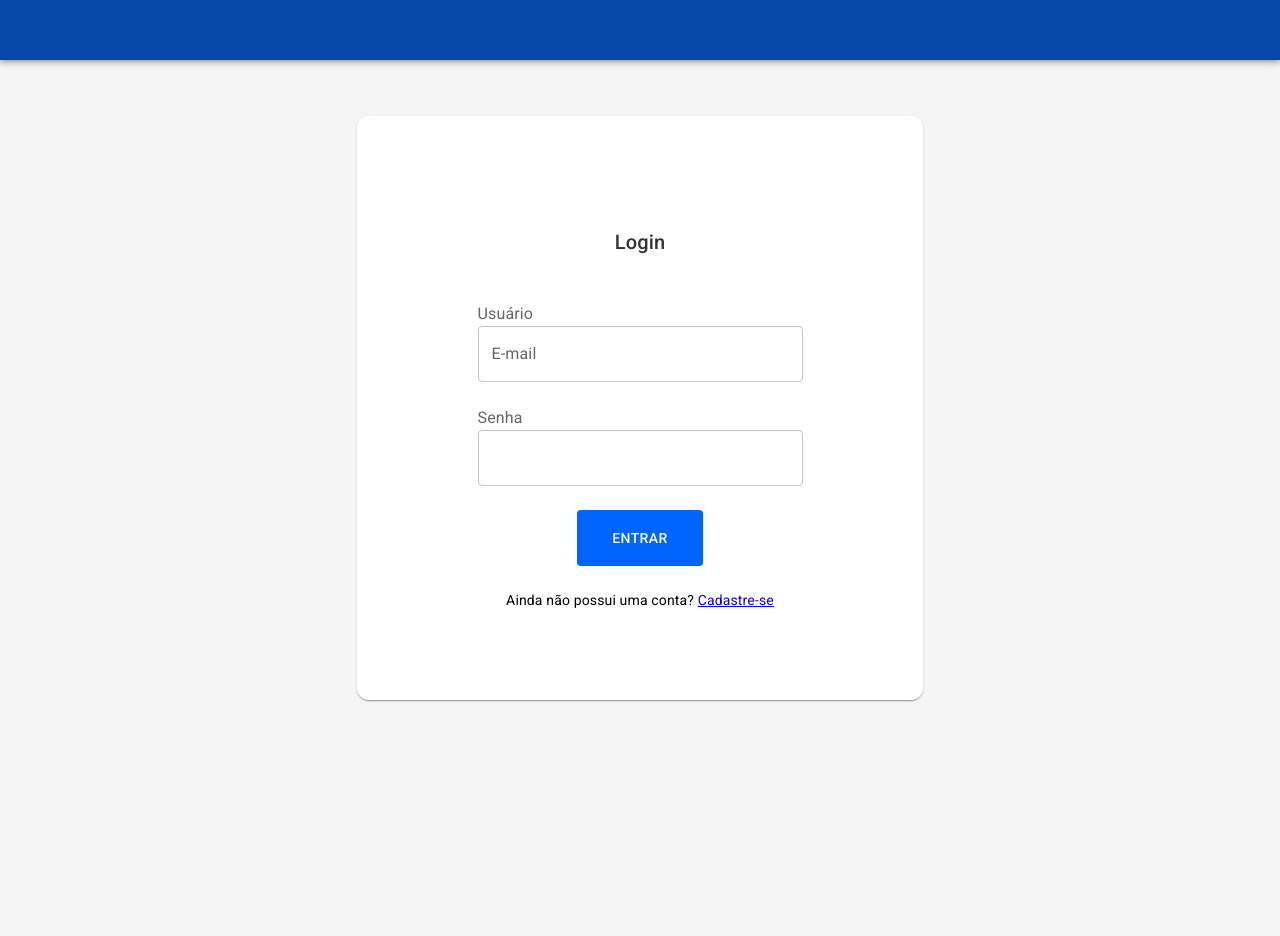
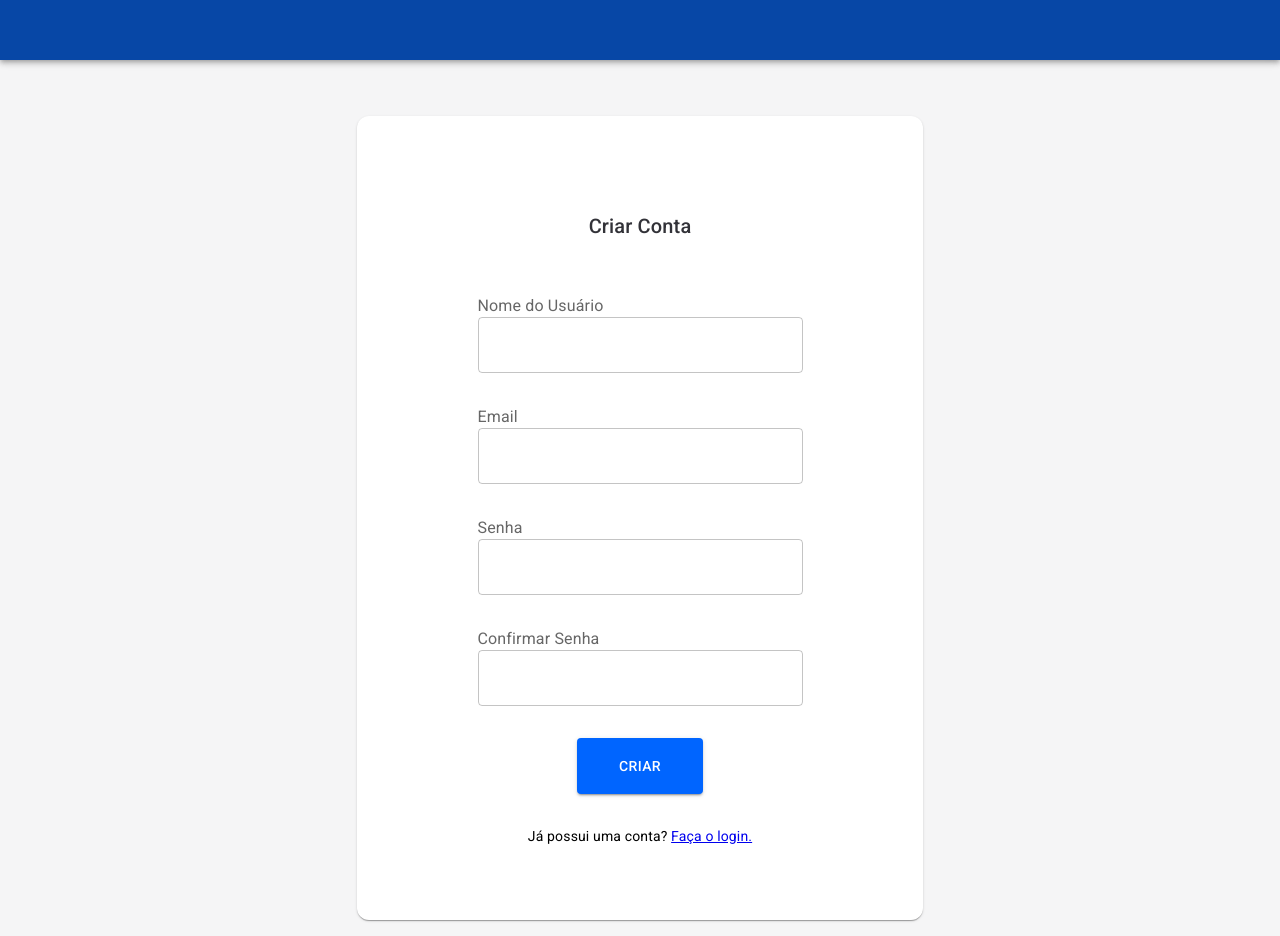
Before and after one commit to lismarreiros/vite-project, a React (Vite) app: page /signup in a window 1280 px wide. Before the commit the page ends 800 px from the top, so only its background shows below. Built offline with nearby package versions, Linux system fonts and the light colour scheme.

Commit message:
rotas ok

```diff
--- a/src/App.tsx
+++ b/src/App.tsx
@@ -5,23 +5,37 @@ import Form from './components/adicionar/Form'
 import NDespesaMobile from './components/detalhes/NDespesaMobile';
 import { Entrar } from './components/auth/Entrar';
 import { AuthProvider } from '../shared/contexts/';
+import Cadastrar from './components/auth/Cadastrar';
 
 
+const PrivateRoutes = () => (
+  <Routes>
+    <Route path="/" element={<Form />} />
+    <Route path="/viagens" element={<Viagens />} />
+    <Route path="/:id/despesas" element={<DetViagem />} />
+    <Route path="/:id/despesas/novadespesa" element={<NDespesaMobile />} />
+  </Routes>
+);
 
 export default function App() {
   return (
-    <AuthProvider>
-        <BrowserRouter>
-        <Entrar>
-          <Routes>
-          <Route path='/' element={<Form/>} />
-          <Route path='/viagens' element={<Viagens/>} />
-          <Route path='/:id/despesas' element={<DetViagem/>} />
-          <Route path='/:id/despesas/novadespesa' element={<NDespesaMobile/>} />
-          </Routes>
-          </Entrar>
-        </BrowserRouter>
+   <AuthProvider>
+    <BrowserRouter>
+      <Routes>
+       <Route
+        path="/*"
+        element={
+        // Renderizar Entrar apenas quando não estiver autenticado
+         <Entrar>
+          {/* Rotas privadas (requerem autenticação) */}
+            <PrivateRoutes />
+         </Entrar>
+        }/>
 
+        {/* Rota pública (fora de Entrar) */}
+          <Route path="/signup/" element={<Cadastrar />} />
+        </Routes>
+      </BrowserRouter>
     </AuthProvider>
   );
 }
--- a/src/components/adicionar/Form.tsx
+++ b/src/components/adicionar/Form.tsx
@@ -172,8 +172,8 @@ const Form = () => {
     <Steps items={steps}/>
     )}
     </form>
-    </FormProvider>
-    );
+  </FormProvider>
+  );
 }
 
 export default Form
--- a/src/components/auth/Cadastrar.tsx
+++ b/src/components/auth/Cadastrar.tsx
@@ -1,12 +1,31 @@
 import { Box, Typography, TextField, Button, styled, InputLabel, AppBar } from '@mui/material';
 import { Link } from 'react-router-dom';
+import { z } from 'zod';
+import { zodResolver } from '@hookform/resolvers/zod';
+import { useForm } from 'react-hook-form';
+
+const signupSchema = z.object({
+  nome: z.string().min(3, 'Digite seu nome')
+  .transform(name => {
+    return name.trim().split(' ').map(word => {
+      return word[0].toLocaleUpperCase().concat(word.substring(1))
+    }).join(' ')
+  }),
+  email: z.string().email('Informe um email válido'),
+  senha: z.string().min(6, 'Minímo 6 caracteres'),
+  confirmSenha: z.string()
+}).required().refine((fields) => fields.senha === fields.confirmSenha, {
+  path: ['confirmSenha'],
+  message: 'As senhas precisam ser iguais'
+});
+
+type handleSignupFormData = z.infer<typeof signupSchema>;
 
 
-const Cadastrar = () => {
 const BoxSignup = styled(Box)(({ theme }) => ({
  [theme.breakpoints.down('sm')]: {
- width: '305px',
- height: '622px',
+ width: '300px',
+ height: '740px',
  marginTop: 25,
  }
  }));
@@ -18,50 +37,76 @@ const Cadastrar = () => {
  }
  }));
 
+
+const Cadastrar: React.FC = () => {
+  const { register, handleSubmit, formState: { errors } } = useForm<handleSignupFormData>({
+    resolver: zodResolver(signupSchema),
+    criteriaMode: "all",
+    mode: "all",
+  });
+
+  function createUser(data: handleSignupFormData) {
+
+  }
+
  return (
   <Box>
   <AppBar position="static" sx={{ backgroundColor: '#0747A6', height: '60px'}}></AppBar>
 
-
   <Box sx={{justifyContent: 'center', display: 'flex', flexDirection: 'row'}}>
-    <form>
-    <BoxSignup
-    sx={{ width: '502px', height: '620px', display: 'flex', justifyContent: 'center',
-    flexDirection: 'column', gap: 3, backgroundColor: '#FFFFFF',
-    padding: 4, margin: 2, borderRadius: 3, boxShadow: 1, marginTop:7
-    }}>
-
+    <form onSubmit={handleSubmit(createUser)}>
+    <BoxSignup sx={{ width: '502px', height: '740px', display: 'flex', justifyContent: 'center', flexDirection: 'column', gap: 4, backgroundColor: '#FFFFFF', padding: 4, margin: 2, borderRadius: 3, boxShadow: 1, marginTop:7, }}>
       <Typography variant='h6' sx={{textAlign: 'center', margin: 2.5, color: '#323238'}}>Criar Conta</Typography>
 
-    <InputLabel sx={{ display: 'flex', flexDirection: 'column', alignSelf:'center'}}>Nome do Usuário
+        <InputLabel
+        sx={{ display: 'flex', flexDirection: 'column', alignSelf:'center'}}>
+         Nome do Usuário
          <TextFieldSignup
-    label=""
+            type="text"
+            {...register('nome')}
             sx={{ width: '325px', height: '56px', alignSelf: 'center'}}>
-
          </TextFieldSignup>
+        {errors.nome && <Typography sx={{color: 'red'}}>{errors.nome.message}</Typography>}
         </InputLabel>
 
-    <InputLabel sx={{ display: 'flex', flexDirection: 'column', alignSelf:'center'}}>Email
+        <InputLabel sx={{ display: 'flex', flexDirection: 'column', alignSelf:'center'}}>
+          Email
          <TextFieldSignup
-    label=""
+            type="email"
+            {...register('email')}
             sx={{ width: '325px', height: '56px', alignSelf: 'center'}}>
+         </TextFieldSignup>
+          {errors.email && <Typography sx={{color: 'red'}}>{errors.email.message}</Typography>}
+        </InputLabel>
 
+        <InputLabel sx={{ display: 'flex', flexDirection: 'column', alignSelf:'center'}}>
+          Senha
+          <TextFieldSignup
+            type="password"
+            {...register('senha')}
+            sx={{ width: '325px', height: '56px', alignSelf: 'center'}}>
           </TextFieldSignup>
+          {errors.senha && <Typography sx={{color: 'red'}}>{errors.senha.message}</Typography>}
+        </InputLabel>
+
+        <InputLabel sx={{ display: 'flex', flexDirection: 'column', alignSelf:'center'}}>
+          Confirmar Senha
+         <TextFieldSignup
+            type="password"
+            {...register('confirmSenha')}
+            sx={{ width: '325px', height: '56px', alignSelf: 'center'}}>
+         </TextFieldSignup>
+         {errors.confirmSenha && <Typography sx={{color: 'red'}}>{errors.confirmSenha.message}</Typography>}
         </InputLabel>
 
 
-    <InputLabel sx={{ display: 'flex', flexDirection: 'column', alignSelf:'center'}}>Senha
-    <TextFieldSignup sx={{ width: '325px', height: '56px', alignSelf: 'center'}}>Senha</TextFieldSignup></InputLabel>
-
-    <InputLabel sx={{ display: 'flex', flexDirection: 'column', alignSelf:'center'}}>Confirmar Senha
-    <TextFieldSignup sx={{ width: '325px', height: '56px', alignSelf: 'center'}}>Senha</TextFieldSignup></InputLabel>
-
-
         <Button
-    sx={{backgroundColor: '#0065FF', color: '#FFFFFF', width: '126px', height: '56px', alignSelf: 'center'}}
-    >CRIAR
+          type='submit'
+          variant='contained'
+          sx={{backgroundColor: '#0065FF', color: '#FFFFFF', width: '126px', height: '56px', alignSelf: 'center'}}>
+          CRIAR
         </Button>
-    <Typography sx={{ textAlign: 'center' }}variant='body2'>Já possui uma conta? <Link to="/signin">Faça o login.</Link></Typography>
+        <Typography sx={{ textAlign: 'center' }}variant='body2'>Já possui uma conta? <Link to="/">Faça o login.</Link></Typography>
     </BoxSignup>
     </form>
   </Box>
--- a/src/components/auth/Entrar.tsx
+++ b/src/components/auth/Entrar.tsx
@@ -7,8 +7,8 @@ import { z } from 'zod';
 import { zodResolver } from '@hookform/resolvers/zod';
 
 const loginSchema = z.object({
-  email: z.string().email('Informe um email válido'),
-  senha: z.string().min(6, 'A senha precisa ter pelo menos 6 caracteres')
+  email: z.string().email(),
+  senha: z.string()
 }).required()
 
 type handleLoginFormData = z.infer<typeof loginSchema>;
@@ -38,8 +38,10 @@ const TextFieldLogin = styled(TextField)(({ theme }) => ({
 }));
 
 export const Entrar: React.FC<ILoginProps>= ({ children }) => {
-  const { register, handleSubmit, formState: { errors } } = useForm<handleLoginFormData>({
-    resolver: zodResolver(loginSchema)
+  const { register, handleSubmit } = useForm<handleLoginFormData>({
+    resolver: zodResolver(loginSchema),
+    criteriaMode: "all",
+    mode: "all",
   });
 
   const { isAuthenticated, login } = useAuthContext();
@@ -60,17 +62,16 @@ export const Entrar: React.FC<ILoginProps>= ({ children }) => {
    <Box sx={{justifyContent: 'center', display: 'flex', flexDirection: 'row'}}>
 
     <form onSubmit={handleSubmit(handleLogin)}>
-     <BoxLogin sx={{ width: '502px', height: '520px', display: 'flex', justifyContent: 'center', flexDirection: 'column', gap: 3, backgroundColor: '#FFFFFF', padding: 4, margin: 2, borderRadius: 3, boxShadow: 1, marginTop:7 }}>
+     <BoxLogin sx={{ width: '502px', height: '620px', display: 'flex', justifyContent: 'center', flexDirection: 'column', gap: 3, backgroundColor: '#FFFFFF', padding: 4, margin: 2, borderRadius: 3, boxShadow: 1, marginTop:7 }}>
 
       <Typography variant='h6' sx={{textAlign: 'center', margin: 2.5, color: '#323238'}}>Login</Typography>
 
-      <InputLabel sx={{ display: 'flex', flexDirection: 'column', alignSelf:'center'}}>Usuário
+      <InputLabel sx={{ display: 'flex', flexDirection: 'column', alignSelf:'center'}}>
+        Email
        <TextFieldLogin
-          label="E-mail"
           type='email'
           {...register('email')}
         ></TextFieldLogin>
-        {errors.email && <span>{errors.email.message}</span>}
       </InputLabel>
 
 
@@ -79,13 +80,12 @@ export const Entrar: React.FC<ILoginProps>= ({ children }) => {
           type='password'
           {...register('senha')}
         ></TextFieldLogin>
-         {errors.senha && <span>{errors.senha.message}</span>}
       </InputLabel>
-
 
       <Button
         type='submit'
-        sx={{backgroundColor: '#0065FF', color: '#FFFFFF', width: '126px', height: '56px', alignSelf: 'center'}}> Entrar </Button>
+        variant='contained'
+        sx={{ width: '126px', height: '56px', alignSelf: 'center'}}> Entrar </Button>
 
       <Typography sx={{ textAlign: 'center' }}variant='body2'>Ainda não possui uma conta? <Link to="/signup">Cadastre-se</Link></Typography>
      </BoxLogin>
--- a/src/components/detalhes/DetalhesWeb.tsx
+++ b/src/components/detalhes/DetalhesWeb.tsx
@@ -291,11 +291,16 @@ return (
     sx={{ '&:last-child td, &:last-child th': { border: 0 }, backgroundColor:'#FFFFFF', boxShadow: 0.75, borderRadius: 0, color: '#8D8D99' }}>
 
     <TableCell>
+      {/**
+       * renderizar o ícone apenas se o id não for 100 ou 101 (Hotel e Transporte)
+       */}
+      {(row.id !== 100 && row.id !== 101) && (
       <IconButton
       onClick={() => handleDeleteDespesa(Number(row.id))}
       aria-label="expand row" size="small" color="error">
         <RemoveCircle/>
       </IconButton>
+      )}
     </TableCell>
 
     <TableCell sx={{ color: '#8D8D99'}} component="th" scope="row">{row.descricao}</TableCell>
--- a/src/components/detalhes/NovaDespesa.tsx
+++ b/src/components/detalhes/NovaDespesa.tsx
@@ -93,8 +93,7 @@ const NovaDespesaForm = () => {
   return (
 
   <form onSubmit={handleSubmit(createDespesa)}>
-  <FormControl
-  sx={{ display: 'flex', flexDirection: 'column', marginTop: 5, gap: 3}}>
+  <FormControl sx={{ display: 'flex', flexDirection: 'column', marginTop: 5, gap: 3}}>
 
   {/* INPUT TEXTO - DESCRIÇÃO */}
   <Controller
```
Lines whose indentation alone changed are shown as unchanged.
